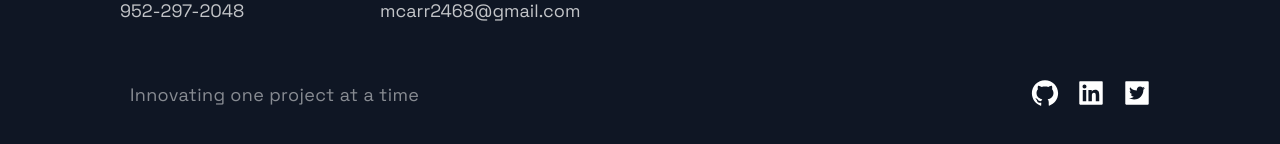
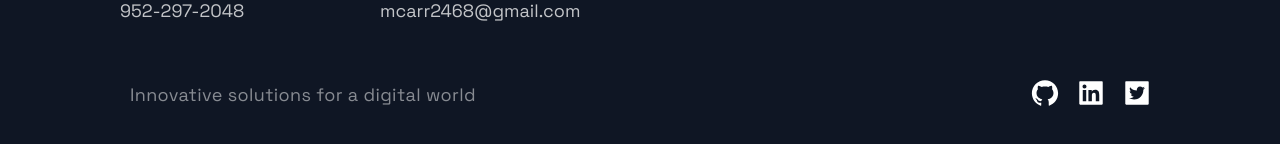
Before and after one commit to Michael-c7/personal-portfolio, a Next.js app: page / in a window 1280 px wide. Shown: the part 4003-4147 px from the top of the page. Built offline with nearby package versions, Linux system fonts and the light colour scheme.

Commit message:
changed the slogan

```diff
--- a/src/components/Footer/Footer.js
+++ b/src/components/Footer/Footer.js
@@ -25,7 +25,7 @@ const Footer = () => {
       </LinkList>
       <SocialIconsContainer>
         <CompanyContainer>
-          <Slogan>Innovating one project at a time</Slogan>
+          <Slogan>Innovative solutions for a digital world</Slogan>
         </CompanyContainer>
         <SocialContainer>
           <SocialIcons href="https://github.com/Michael-c7">
```
